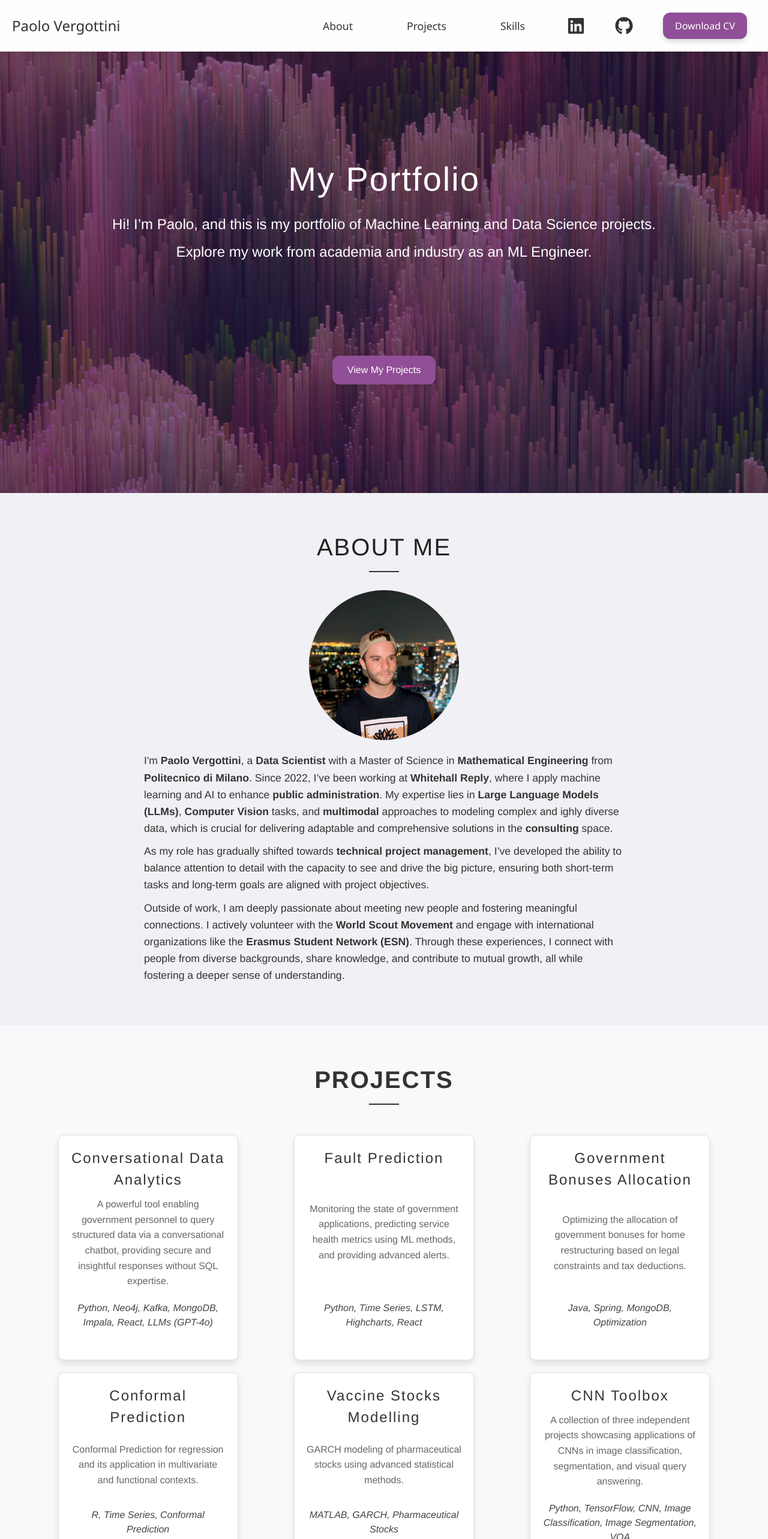
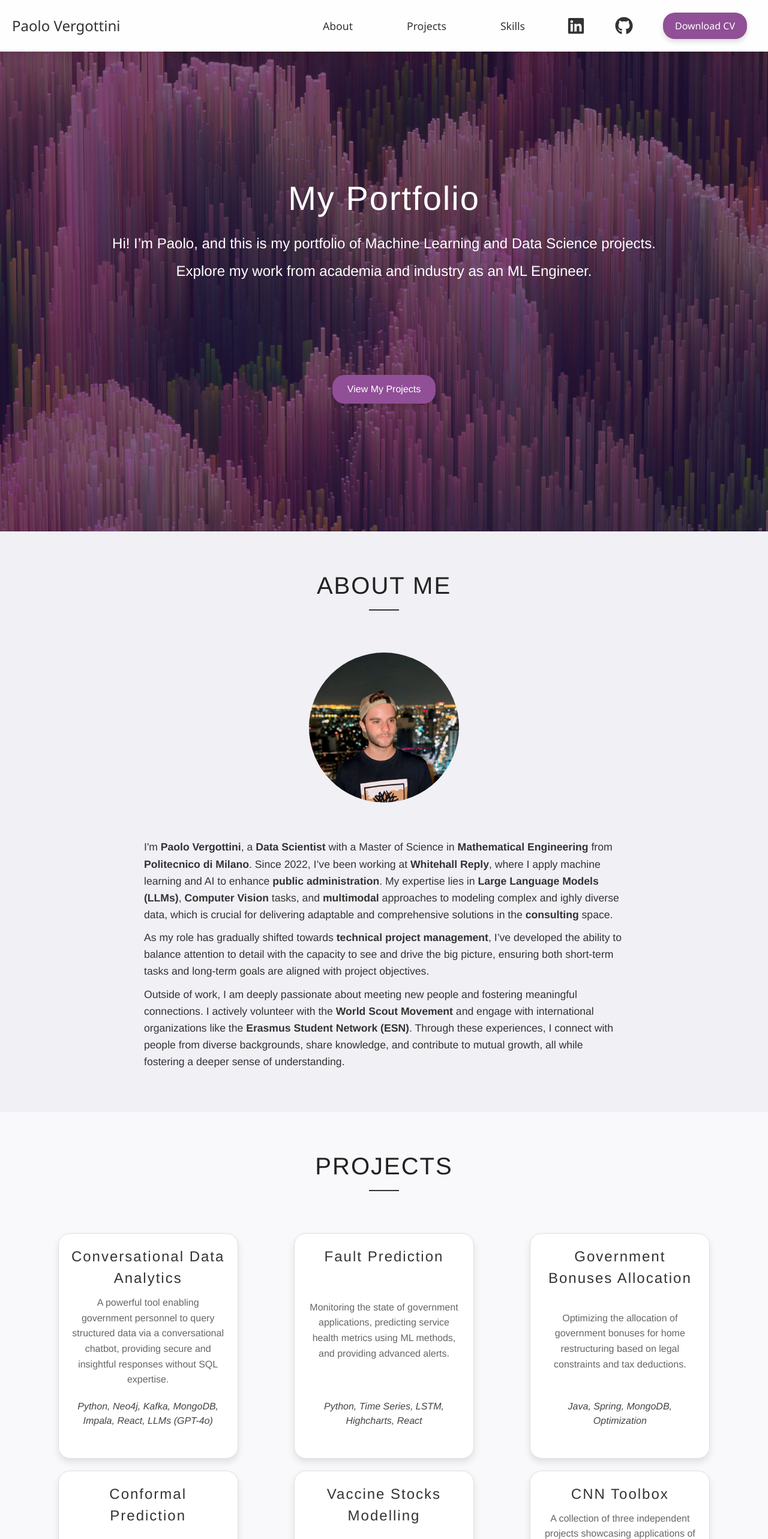
Before and after one commit to paolo-vergo/portfolio, a React (Create React App) app: page / in a window 1280 px wide. Shown: the top 2566 px of the page at 60% size. Built offline with nearby package versions, Linux system fonts and the light colour scheme.

Commit message:
fix(style consistency)

```diff
--- a/src/components/About.css
+++ b/src/components/About.css
@@ -10,7 +10,7 @@
 
 .about h2 {
   font-size: 2.5em;
-  margin-bottom: 20px;
+  margin-bottom: 60px;
 }
 
 .about p {
@@ -31,7 +31,7 @@
   width: 250px;
   height: 250px;
   border-radius: 50%;
-  margin-bottom: 20px;
+  margin-bottom: 60px;
   display: block; /* Makes sure image is centered */
   margin-left: auto;
   margin-right: auto;
--- a/src/components/Button.css
+++ b/src/components/Button.css
@@ -7,7 +7,7 @@ button, a.button {
   font-size: 16px;
   font-weight: 600;
   border: none;
-  border-radius: 12px;
+  border-radius: 20px;
   color: white;
   text-decoration: none; /* Ensure no underline for <a> tags */
   cursor: pointer;
--- a/src/components/Hero.css
+++ b/src/components/Hero.css
@@ -4,7 +4,7 @@
   background-size: cover;       /* Ensures the image covers the section without distorting */
   background-position: center;  /* Centers the image */
   background-repeat: no-repeat; /* Prevents the image from repeating */
-  max-height: 92vh; /* Adjusts for the navbar height */
+  max-height: q00vh; /* Adjusts for the navbar height */
   display: flex;
   flex-direction: column;
   justify-content: center;
@@ -56,7 +56,7 @@
   margin-top: 150px; /* Increase the margin-top to move the button towards the bottom */
   background-color: #904f96;
   border: none;
-  border-radius: 12px;
+  border-radius: 20px;
   padding: 12px 25px;
   color: white;
   font-size: 16px;
--- a/src/components/Navbar.css
+++ b/src/components/Navbar.css
@@ -31,6 +31,8 @@ html {
   display: flex;
   gap: 25px;
   align-items: center;
+  font-weight: 500;
+
 }
 
 /* Hide nav-links by default on smaller screens */
@@ -53,9 +55,9 @@ html {
   text-decoration: none;
   color: #333;
   font-size: 1.1em;
-  font-weight: 300;
+  font-weight: 500;
   padding: 10px 20px;
-  border-radius: 25px;
+  border-radius: 20px;
   transition: all 0.3s ease;
   display: flex;
   align-items: center;
@@ -103,7 +105,7 @@ html {
 .download-btn {
   background-color: #904f96;
   border: none;
-  border-radius: 12px;
+  border-radius: 20px;
   padding: 10px 20px; /* Adjust padding to prevent deformation */
   color: white;
   font-size: 16px;
--- a/src/components/ProjectCard.css
+++ b/src/components/ProjectCard.css
@@ -3,7 +3,7 @@
 .project-card {
   background-color: #fff;
   border: 1px solid #e0e0e0;
-  border-radius: 12px;
+  border-radius: 20px;
   padding: 20px;
   width: 300px;
   cursor: pointer;
--- a/src/components/ProjectModal.css
+++ b/src/components/ProjectModal.css
@@ -13,13 +13,11 @@
   z-index: 1000;
 }
 
-
-
 .modal-container {
   position: relative;
   background-color: #f5f5f5;
-  padding: 25px;
-  border-radius: 12px;
+  padding: 55px;
+  border-radius: 20px;
   width: 80%;
   max-width: 65%;
   max-height: 85%;
@@ -136,7 +134,7 @@
   max-width: 40%;
   background-color: #904f96;
   border: none;
-  border-radius: 12px;
+  border-radius: 20px;
   padding: 15px 25px;
   color: white;
   font-size: 16px;
--- a/src/components/Projects.css
+++ b/src/components/Projects.css
@@ -7,10 +7,7 @@
 
 .projects h2 {
   font-size: 2.5em;
-  font-weight: 600;
-  color: #333;
-  text-align: center;
-  margin-bottom: 40px;
+  margin-bottom: 60px;
 }
 
 /* Project Grid Layout */
@@ -26,7 +23,7 @@
 .project-card {
   background-color: #fff;
   padding: 20px;
-  border-radius: 10px;
+  border-radius: 20px;
   box-shadow: 0px 6px 12px rgba(0, 0, 0, 0.1);
   transition: transform 0.3s ease, box-shadow 0.3s ease;
   cursor: pointer;
--- a/src/components/Skills.css
+++ b/src/components/Skills.css
@@ -5,13 +5,13 @@
   color: #333;
 }
 
+
+
 .skills h2 {
   font-size: 2.5em;
-  font-weight: 600;
-  color: #333;
-  text-align: center;
-  margin-bottom: 40px;
+  margin-bottom: 60px;
 }
+
 
 /* Category Filter */
 .category-filter {
@@ -30,7 +30,7 @@
   cursor: pointer;
   font-size: 1.0em;
   font-weight: 500;
-  border-radius: 12px;
+  border-radius: 20px;
   transition: background-color 0.3s ease, transform 0.2s ease;
   max-width: 180px;  /* Set a max width for buttons to prevent overflow */
   white-space: nowrap;  /* Prevent button text from wrapping */
@@ -66,7 +66,7 @@
   align-items: center;
   background-color: #fff;
   padding: 30px;
-  border-radius: 12px;
+  border-radius: 20px;
   box-shadow: 0px 6px 12px rgba(0, 0, 0, 0.1);
   transition: transform 0.3s ease, box-shadow 0.3s ease;
   text-align: center;
```
